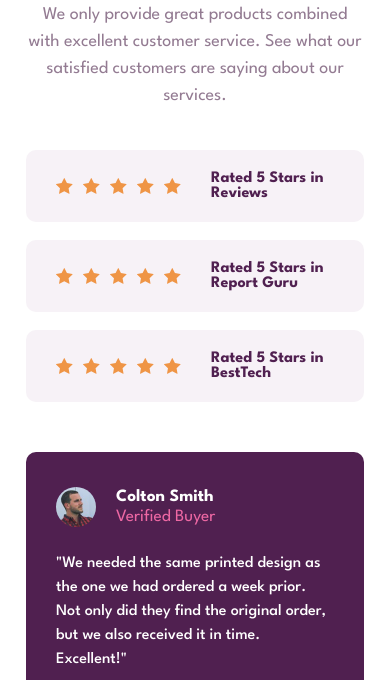
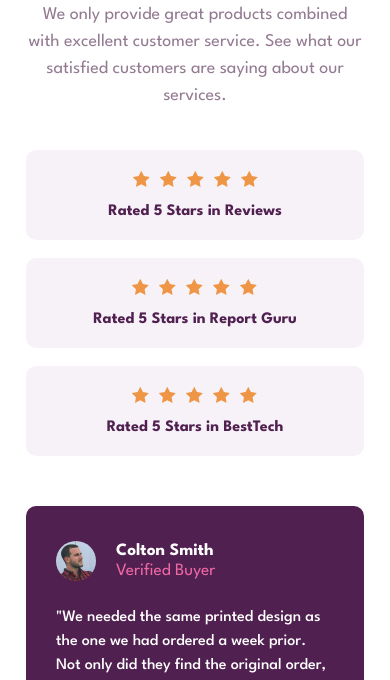
Before and after one commit to albina0104/social-proof-section, a website: page site/index.html in a window 390 px wide. Shown: the part 156-836 px from the top of the page. Drawn offline with nearby package versions, Linux system fonts and the light colour scheme; files that its build step writes are made by us from their sources.

Commit message:
Add breakpoint for ratings on mobile
Make changes in order to support it, and do not break desktop design

```diff
--- a/site/index.html
+++ b/site/index.html
@@ -25,9 +25,18 @@
       </div>
 
       <div class="ratings">
-        <div class="rating">Rated 5 Stars in Reviews</div>
-        <div class="rating">Rated 5 Stars in Report Guru</div>
-        <div class="rating">Rated 5 Stars in BestTech</div>
+        <div class="rating">
+          <div class="rating__stars"></div>
+          <div class="rating__text">Rated 5 Stars in Reviews</div>
+        </div>
+        <div class="rating">
+          <div class="rating__stars"></div>
+          <div class="rating__text">Rated 5 Stars in Report Guru</div>
+        </div>
+        <div class="rating">
+          <div class="rating__stars"></div>
+          <div class="rating__text">Rated 5 Stars in BestTech</div>
+        </div>
       </div>
 
     </div>
--- a/site/scss/_components.scss
+++ b/site/scss/_components.scss
@@ -29,7 +29,7 @@ $image-urls: $image-url;
 
 $image-size: rem(17px);
 $image-gap: rem(10px);
-$image-start: rem(30px);
+$image-start: rem(0px);
 $image-position: $image-start;
 $image-end: $image-start + $image-size;
 
@@ -40,18 +40,28 @@ $image-end: $image-start + $image-size;
 }
 
 .rating {
+    display: grid;
+    grid-template-areas: "stars text";
+    justify-content: left;
+    align-items: center;
     $padding: 21px;
-    background-image: $image-urls;
-    background-position: $image-position;
-    background-size: $image-size;
-    background-repeat: no-repeat;
+    column-gap: rem(9px) + rem($padding);
 
     background-color: var(--light-grayish-magenta);
     border-radius: $border-radius;
-    padding: $padding $padding $padding $image-start + $image-end;
+    padding: rem($padding);
     color: var(--very-dark-magenta);
     font-weight: 700;
     width: calc(100% - $rating-offset);
+
+    &__stars {
+        background-image: $image-urls;
+        background-position: $image-position;
+        background-size: $image-size;
+        background-repeat: no-repeat;
+        width: $image-end;
+        height: rem(16px);
+    }
 
     &:nth-child(1) {
         justify-self: start;
@@ -65,6 +75,16 @@ $image-end: $image-start + $image-size;
 
     @include tablet {
         width: 100%;
+    }
+
+    @include mobile {
+        grid-template-areas:
+            "stars"
+            "text";
+        justify-content: center;
+        justify-items: center;
+        text-align: center;
+        row-gap: rem(17px);
     }
 }
 
```
